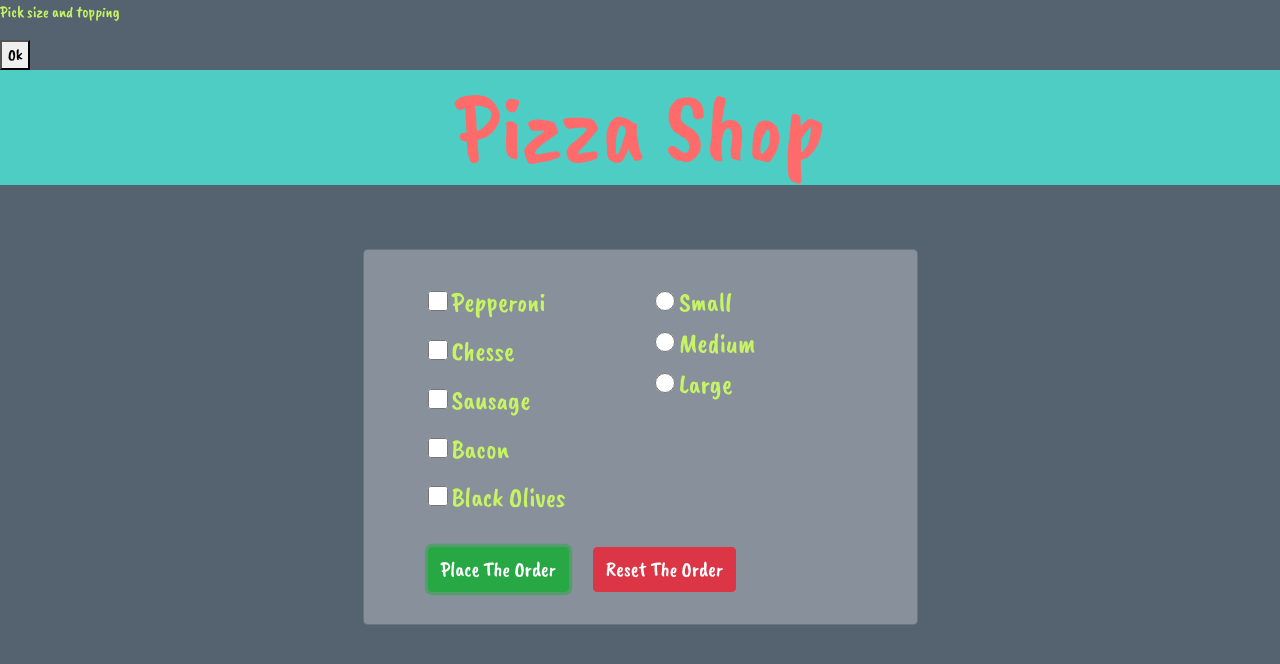
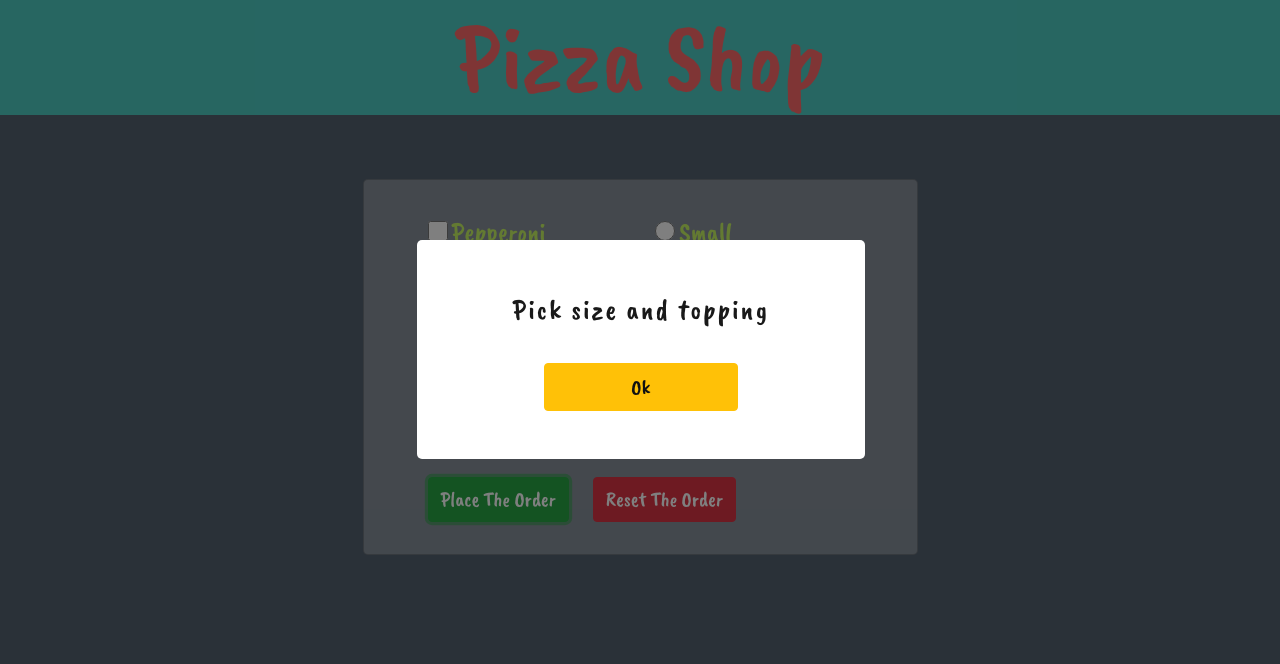
Before and after one commit to JohnSawiris/pizza-shop, a plain HTML site: page index.html in a window 1280 px wide. Both pictures are taken after a click on the button "Place The Order". Drawn offline with nearby package versions, Linux system fonts and the light colour scheme.

Commit message:
add overlay to prompt the user to select a size and a topping if nothing is selected

```diff
--- a/css/styles.css
+++ b/css/styles.css
@@ -3,6 +3,37 @@ body {
   min-height: 100vh;
   color: #c7f464;
   font-family: 'Caveat Brush', cursive;
+}
+.overlay {
+  display: none;
+  position: absolute;
+  top: 0;
+  left: 0;
+  width: 100%;
+  height: 100%;
+  background-color: rgba(0,0,0,.5);
+  z-index: 1000;
+}
+.overlay p {
+  color: rgba(0, 0, 0, 0.9);
+  background-color: #fff;
+  position: absolute;
+  text-align: center;
+  letter-spacing: 2px;
+  width: 35%;
+  top: 30%;
+  left: 32.5555%;
+  padding: 3rem;
+  margin: 0;
+  border-radius: 5px;
+  font-size: 1.8rem;
+}
+button.btn.btn-warning {
+  margin: 2rem auto 0;
+  display: block;
+  width: 55%;
+  font-size: 1.3rem;
+  padding: .5rem .3rem .4rem;
 }
 .center {
   width: 50%;
@@ -61,3 +92,9 @@ span.font-style:hover, .input-boxes:hover {
   letter-spacing: 3px;
   display: none;
 }
+a.btn.btn-primary {
+  position: absolute;
+  top: 100%;
+  width: 25%;
+  font-size: 1.1rem;
+}
--- a/index.html
+++ b/index.html
@@ -14,10 +14,9 @@
   </head>
   <body>
     <div class="overlay">
-      <div class="">
-        <p>Pick size and topping</p>
-        <button type="button" name="button">Ok</button>
-      </div>
+      <p>Pick size and topping
+      <button type="button" name="button" class="btn btn-warning" id="overlay-btn">Ok</button>
+      </p>
     </div>
     <h1 class="font-style text-center">Pizza Shop</h1>
     <div class="container">
@@ -54,7 +53,7 @@
 
       <div class="row">
         <div class="col-md-9 price" id="price">
-
+          <a href="index.html" class="btn btn-primary">Place Another Order</a>
         </div>
       </div>
     </div>
--- a/js/scripts.js
+++ b/js/scripts.js
@@ -60,7 +60,10 @@ $(document).ready(function() {
         });
       });
     } else if (!$("input[type=checkbox]").is(":checked") || !$("input[type=radio]").is(":checked")) {
-        alert("Pick size and topping");
+        $(".overlay").fadeIn(700);
+        $("#overlay-btn").click(function() {
+          $(".overlay").fadeOut(700);
+        });
       }
     var newOrder = new Pizza(toppings, size);
     $("#price").append(newOrder.calculatePrice() + "</br>" + "Enjoy Your Meal!");
```
